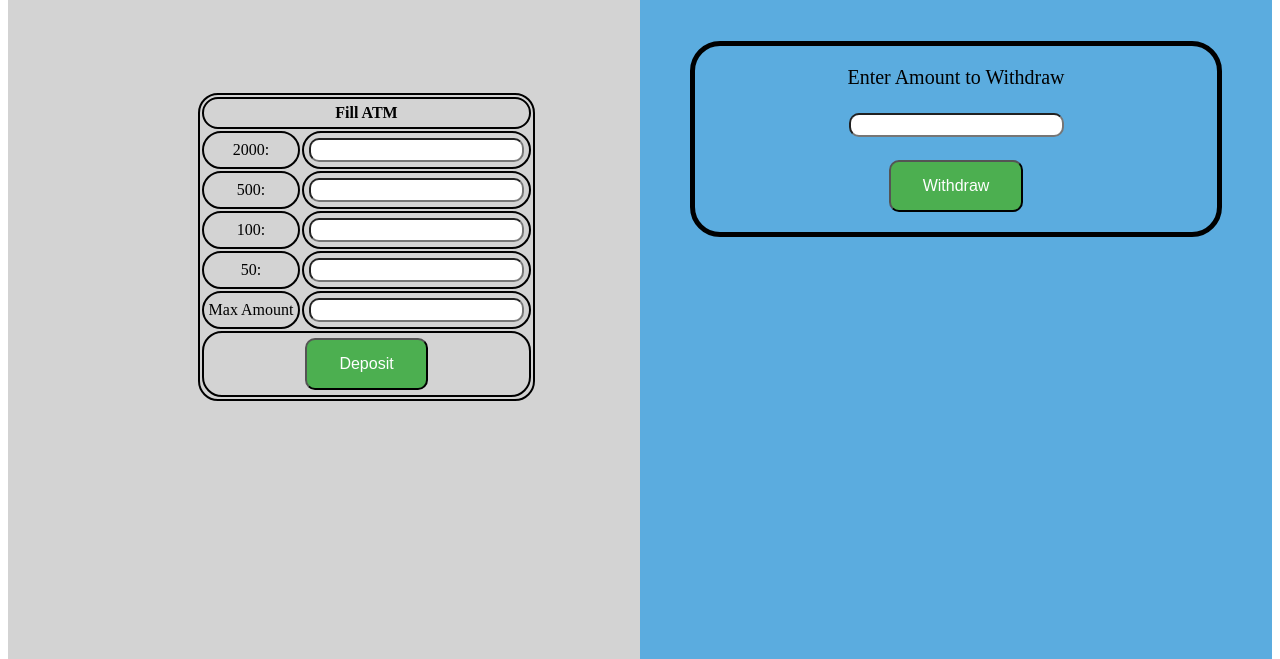
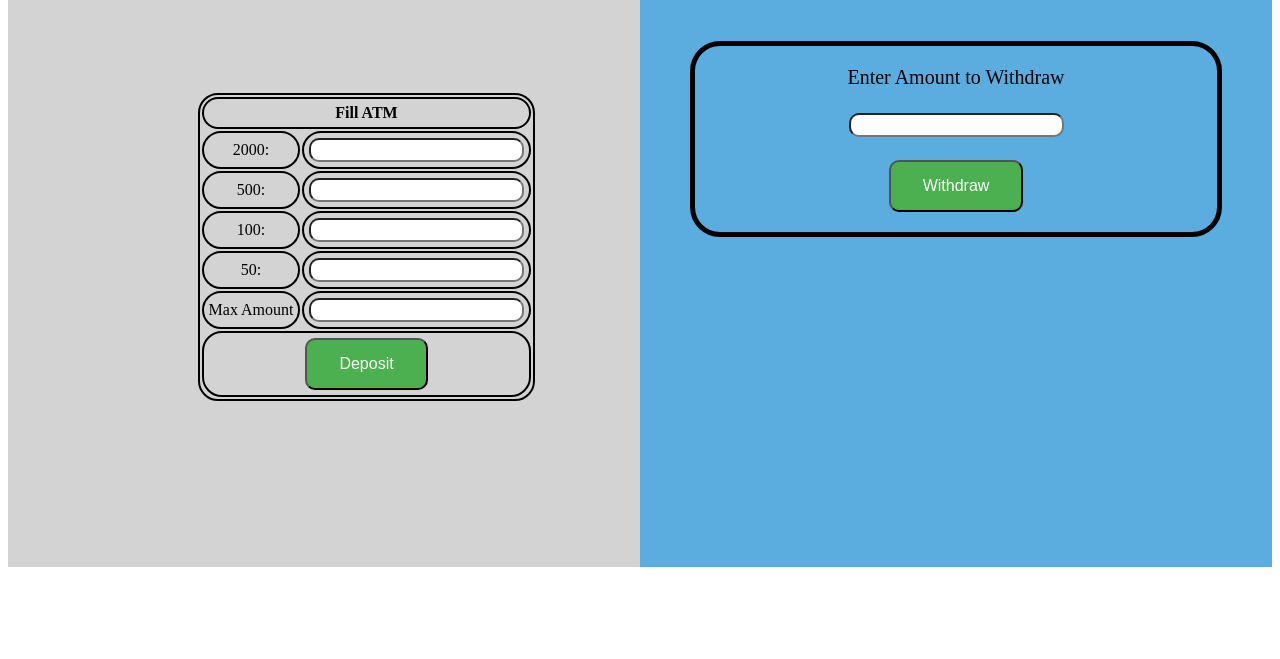
Before and after one commit to boy-techy/ATM, a plain HTML site: page index.html in a window 1280 px wide. Shown: the part 141-800 px from the top of the page. Drawn offline with nearby package versions, Linux system fonts and the light colour scheme.

Commit message:
UI Update Revision

```diff
--- a/main.css
+++ b/main.css
@@ -1,5 +1,5 @@
 #viewPort{
-  min-height: 1000px;
+  min-height: 700px;
   margin:0%;
   background-color: black;
   display: flex;
```
